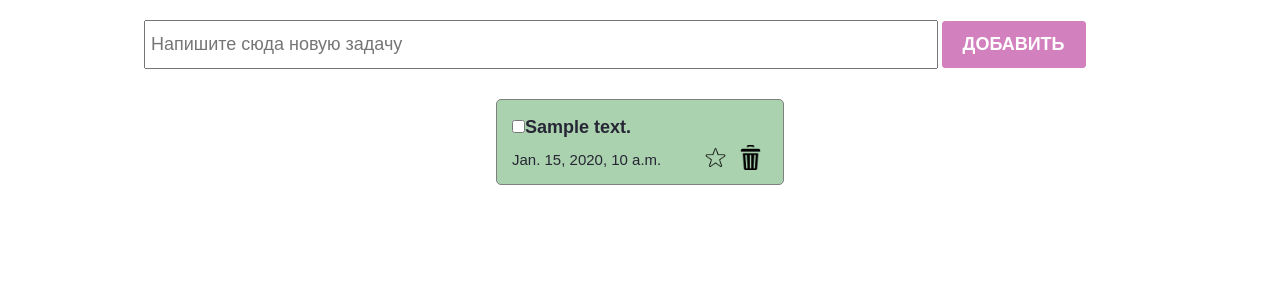
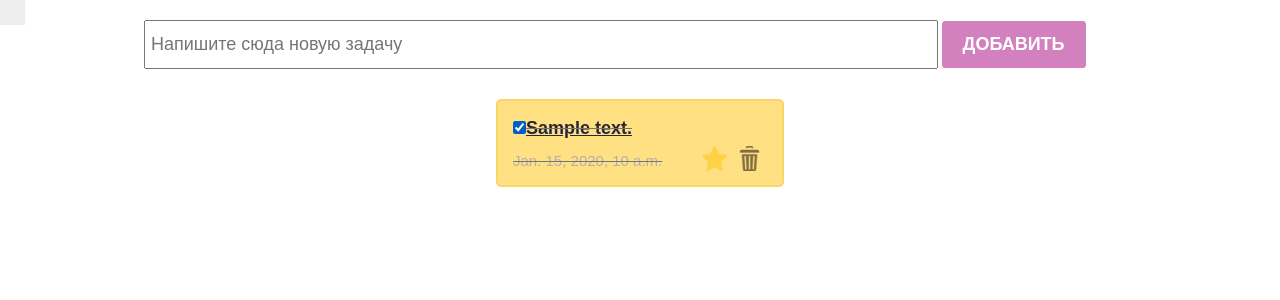
Before and after one commit to behmiana/ToDo, a Django app: page / in a window 1280 px wide. Shown: the top 300 px of the page. Run offline with Django 4.2, Linux system fonts and the light colour scheme; tables that the repository leaves empty hold one stand-in row (values such as "Sample post").

Commit message:
added close todo and styles

```diff
--- a/main/static/styles/checkbox.css
+++ b/main/static/styles/checkbox.css
@@ -0,0 +1,67 @@
+/* The container */
+.container {
+    display: block;
+    position: relative;
+    padding-left: 35px;
+    margin-bottom: 12px;
+    cursor: pointer;
+    font-size: 22px;
+    -webkit-user-select: none;
+    -moz-user-select: none;
+    -ms-user-select: none;
+    user-select: none;
+  }
+
+  /* Hide the browser's default checkbox */
+  .container input {
+    position: absolute;
+    opacity: 0;
+    cursor: pointer;
+    height: 0;
+    width: 0;
+  }
+
+  /* Create a custom checkbox */
+  .checkmark {
+    position: absolute;
+    top: 0;
+    left: 0;
+    height: 25px;
+    width: 25px;
+    background-color: #eee;
+  }
+
+  /* On mouse-over, add a grey background color */
+  .container:hover input ~ .checkmark {
+    background-color: #ccc;
+  }
+
+  /* When the checkbox is checked, add a blue background */
+  .container input:checked ~ .checkmark {
+    background-color: #2196F3;
+  }
+
+  /* Create the checkmark/indicator (hidden when not checked) */
+  .checkmark:after {
+    content: "";
+    position: absolute;
+    display: none;
+  }
+
+  /* Show the checkmark when checked */
+  .container input:checked ~ .checkmark:after {
+    display: block;
+  }
+
+  /* Style the checkmark/indicator */
+  .container .checkmark:after {
+    left: 9px;
+    top: 5px;
+    width: 5px;
+    height: 10px;
+    border: solid white;
+    border-width: 0 3px 3px 0;
+    -webkit-transform: rotate(45deg);
+    -ms-transform: rotate(45deg);
+    transform: rotate(45deg);
+  }
--- a/main/templates/index.html
+++ b/main/templates/index.html
@@ -30,19 +30,35 @@
 
         <div class="todo_container">
             {% for todo in todo_list %}
-            <div class="todo_item">
-                <div class="todo_item_header">
-                    <label class="checkbox_container">
-                        <input type="checkbox"/>
-                        <span class="ckeckmark"></span>
-                    </label>
-                    <h4>{{ todo.text }}</h4>
-                </div>
+                <div class="todo_item
+                   {% if todo.is_favorite %}
+                      marked
+                   {% endif %}
+
+                   {% if todo.is_closed %}
+                      done
+                    {% endif %}
+                   ">
+                   <div class="todo_item_header">
+                       <label class="checkbox_container">
+                         <input type="checkbox"
+                            {% if todo.is_closed %}
+                              checked
+                            {% endif%}
+                        />
+                         <span class="checkmark"></span>
+                       </label>
+                    <h4><a href="{% url 'close_todo' todo.id %}">{{ todo.text }}</a></h4>
+                   </div>
                 <div class="todo_item_footer">
                     <p>{{ todo.date }}</p>
                     <div class="action_buttons">
                         <a href = "{% url 'mark_todo' todo.id %}">
-                         <img src="{% static 'icons/star.png' %}" />
+                         {% if todo.is_favorite %}
+                             <img src="{% static 'icons/marked.png' %}" />
+                         {% else %}
+                             <img src="{% static 'icons/star.png' %}" />
+                         {% endif %}
                         </a>
                         <a href = "{% url 'delete_todo' todo.id %}">
                           <img src="{% static 'icons/delete.png' %}" />
--- a/main/views.py
+++ b/main/views.py
@@ -28,6 +28,12 @@ def delete_todo(request, id):
 
 def mark_todo(request, id):
     td=todo.objects.get(id=id)
-    td.is_favorite = True
+    td.is_favorite = not td.is_favorite
     td.save()
     return redirect(homepage)
+
+def close_todo(request,id):
+    td=todo.objects.get(id=id)
+    td.is_closed = not td.is_closed
+    td.save()
+    return redirect(homepage)
--- a/todo/urls.py
+++ b/todo/urls.py
@@ -34,5 +34,6 @@ urlpatterns = [
     path("add-habits/", add_habits, name="add-habits"),
     path("delete_todo/<id>/", delete_todo, name="delete_todo"),
     path("mark_todo/<id>/", mark_todo, name="mark_todo"),
+    path("close_todo/<id>/", close_todo, name="close_todo"),
 ]   + static(settings.STATIC_URL, document_root = settings.STATIC_ROOT) \
     + static(settings.MEDIA_URL, document_root = settings.MEDIA_ROOT)
```
Also changed, not shown: main/static/icons/marked.png (added), main/static/icons/unchecked-checkbox.png (deleted).
